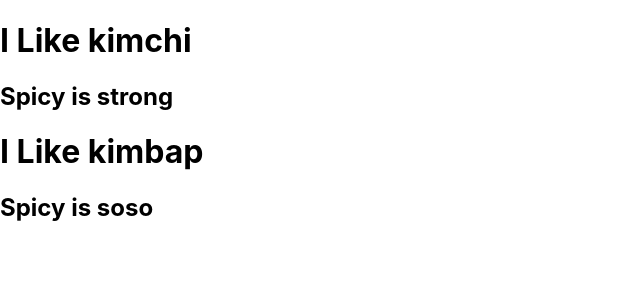
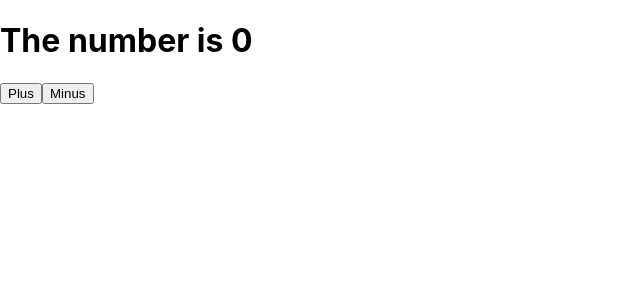
Before and after one commit to free-ko/study-react-velopert, a React (Create React App) app in the folder hello-react/: page / in a window 1280 px wide. Shown: the top 300 px of the page, without its empty margins (0-640 px from the left). Built offline with nearby package versions, Linux system fonts and the light colour scheme.

Commit message:
practice to setState

```diff
--- a/hello-react/src/App.js
+++ b/hello-react/src/App.js
@@ -1,29 +1,28 @@
 import React, { Component } from 'react';
 import './App.css';
-// import Say from './Say';
 
-function Food({ name, hot }) {
-  return (
-    <div>
-      <h1>I Like {name}</h1>
-      <h2>Spicy is {hot}</h2>
-    </div>
-  );
-}
+class App extends React.Component {
+  state = {
+    count: 0,
+  };
 
-const FoodILike = [
-  { name: 'kimchi', hot: 'strong' },
-  { name: 'kimbap', hot: 'soso' },
-];
+  plus = () => {
+    this.setState({ count: this.state.count + 1 });
+  };
 
-function App() {
-  return (
-    <div>
-      {FoodILike.map((dish) => (
-        <Food name={dish.name} hot={dish.hot} />
-      ))}
-    </div>
-  );
+  minus = () => {
+    this.setState({ count: this.state.count - 1 });
+  };
+
+  render() {
+    return (
+      <div>
+        <h1>The number is {this.state.count}</h1>
+        <button onClick={this.plus}>Plus</button>
+        <button onClick={this.minus}>Minus</button>
+      </div>
+    );
+  }
 }
 
 export default App;
```
